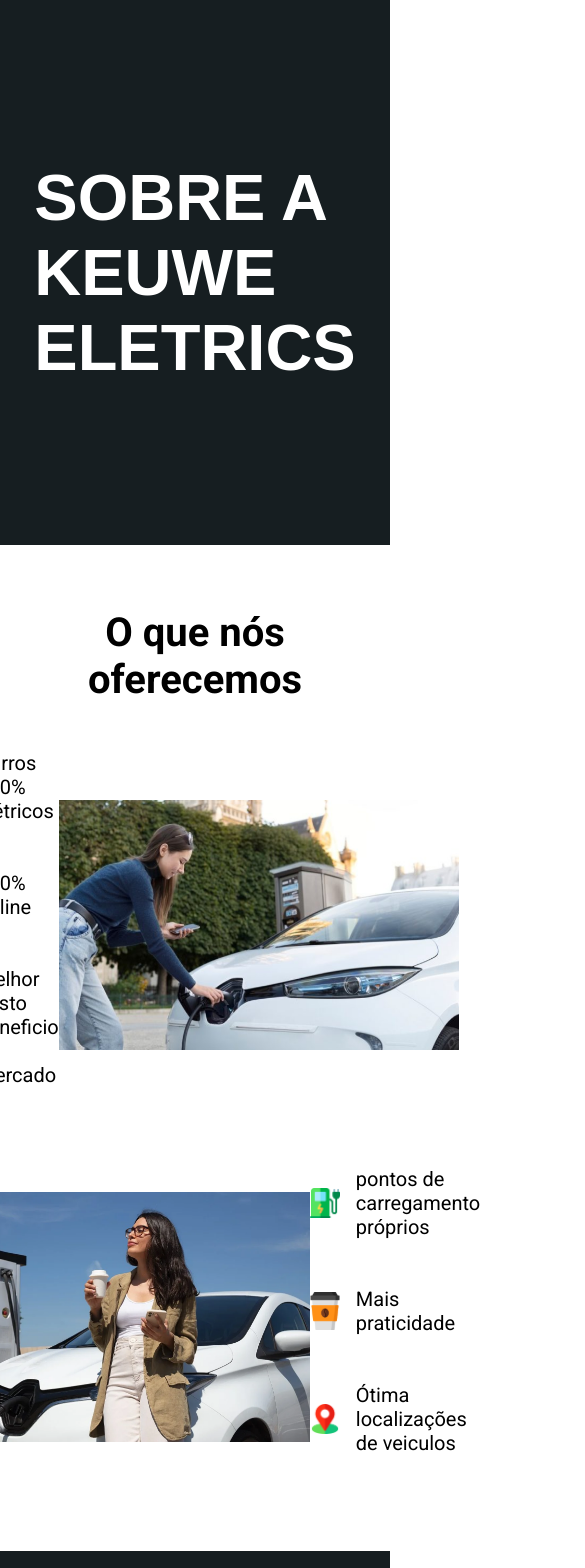
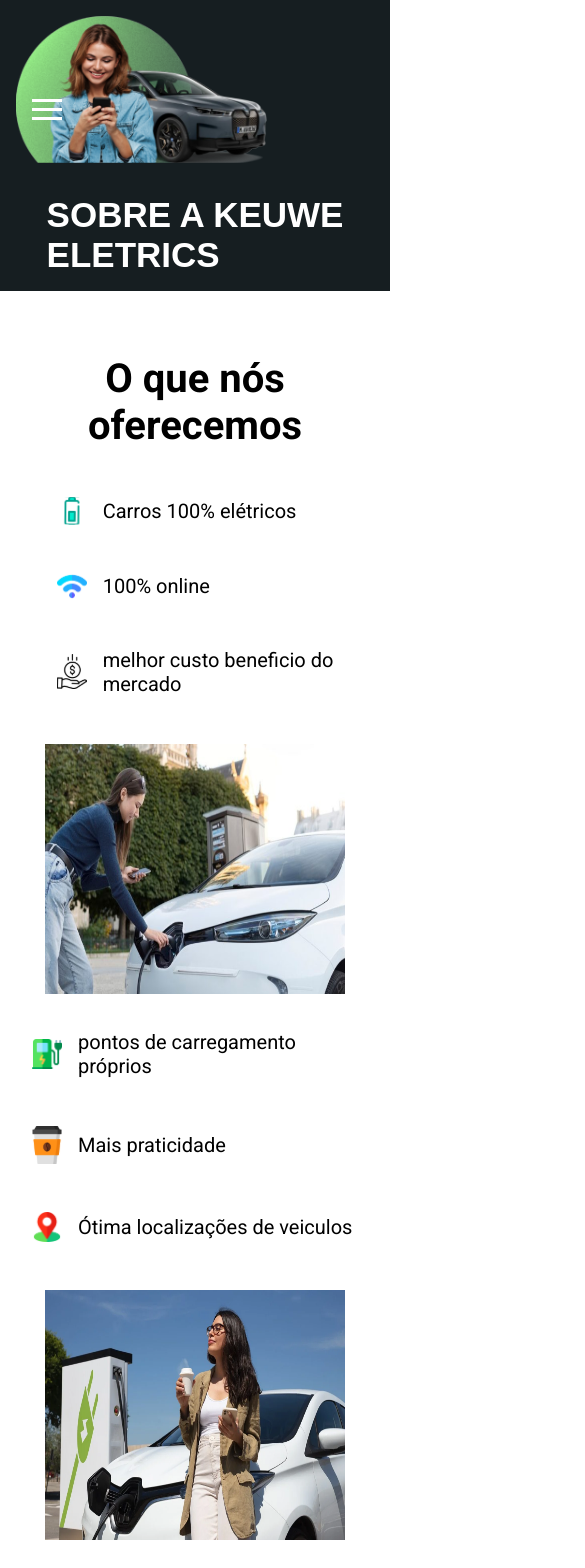
Before and after one commit to JoaoKeuwe/keuwe-eletrics, a React (Vite) app: page /aboutus in a window 390 px wide. Shown: the top 1568 px of the page, 585 px wide, since content can reach past the window. Built offline with nearby package versions, Linux system fonts and the light colour scheme; a web font is replaced by a local one.

Commit message:
feat: finalizando resposivo about us

```diff
--- a/src/components/Cards/style.css
+++ b/src/components/Cards/style.css
@@ -247,4 +247,27 @@
     flex-direction: column;
     align-items: center;
   }
+
+  .container-charging {
+    flex-direction: column;
+  }
+  .container-charging-2 {
+    flex-direction: column !important;
+  }
+
+  .card-assessment {
+    width: 15rem;
+    height: 27rem;
+  }
+  .assessments-content {
+    flex-direction: column;
+    gap: 3rem;
+    padding: 2rem !important;
+    justify-content: center;
+    align-items: center;
+  }
+
+  .contact-us-container {
+    padding: 5rem 1rem;
+  }
 }
--- a/src/pages/aboutUs/index.tsx
+++ b/src/pages/aboutUs/index.tsx
@@ -1,5 +1,6 @@
 import Header from "../../components/header";
 import Footer from "../../components/footer";
+import Menu from "../../components/menu";
 import { CardAssessment } from "../../components/Cards";
 import image from "../../assets/images/Design sem nome (4) 1.png";
 import charging from "../../assets/images/charginCar.png";
@@ -19,11 +20,14 @@
 const AboutUs = () => {
   return (
     <main>
-      <header>
+      <header className="header">
         <Header />
       </header>
+      <div className="menu">
+        <Menu />
+      </div>
       <section className="about-section">
-        <div>
+        <div className="about-us-image">
           <img src={image} alt="" />
         </div>
         <div>
--- a/src/pages/aboutUs/style.css
+++ b/src/pages/aboutUs/style.css
@@ -126,3 +126,32 @@
 .list-itens-2 {
   padding-top: 2rem;
 }
+
+@media(max-width:1000px) {
+.about-us-image {
+  display: flex;
+  justify-content: center;
+  flex-direction: column;
+}
+.about-section {
+  flex-direction: column;
+  padding: 1rem;
+  gap: 2rem;
+}
+
+.about-section h2{
+  font-size: 35px;
+}
+.assessment-title{
+  font-size: 30px;
+}
+
+.contact-us-container{
+  padding: 1rem;
+}
+
+.charging {
+  width: 300px;
+}
+
+}
```
